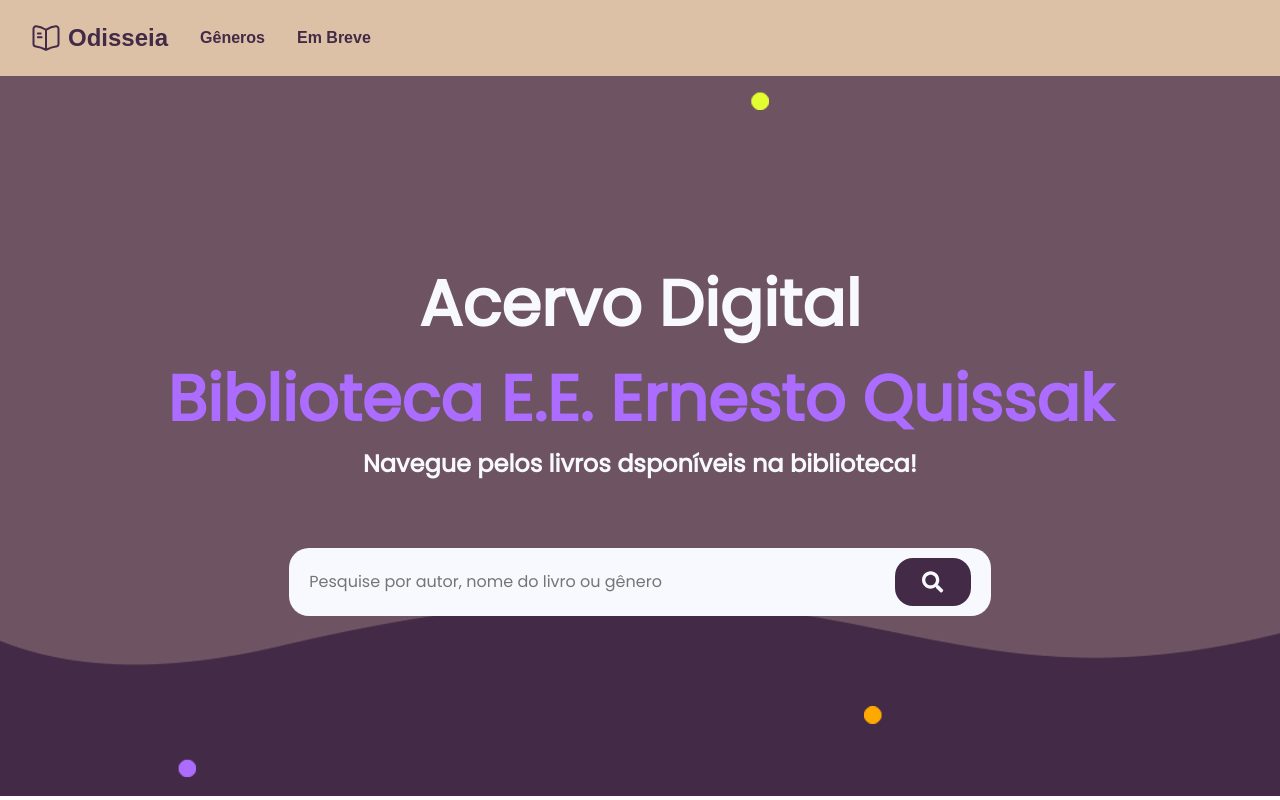
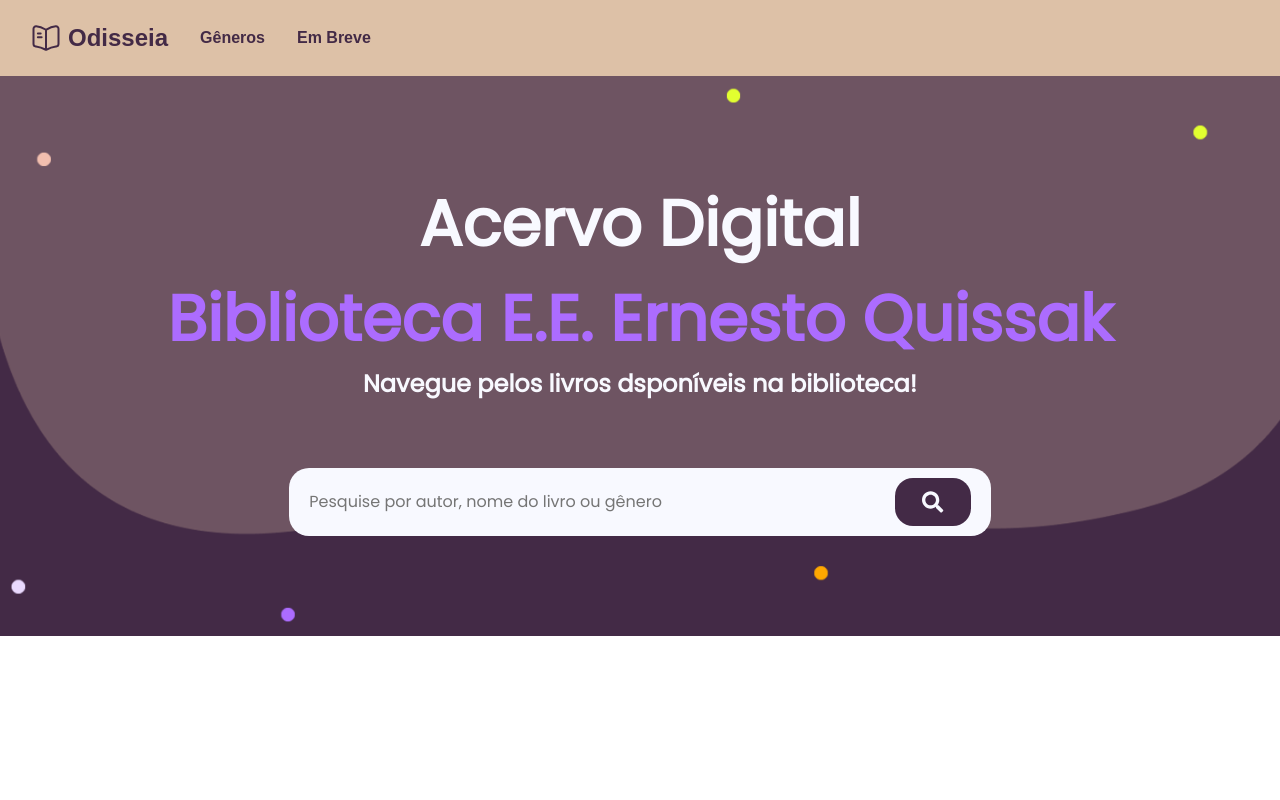
Before and after one commit to liazinea/odisseia, a React (Create React App) app in the folder frontend/: page /t in a window 1280 px wide. Built offline with nearby package versions, Linux system fonts and the light colour scheme.

Commit message:
Arruma breakpoints de desktop de mobile

```diff
--- a/frontend/src/components/HeaderHome/index.module.scss
+++ b/frontend/src/components/HeaderHome/index.module.scss
@@ -5,7 +5,7 @@
     background-repeat: no-repeat;
     background-position: center;
     background-size: cover;
-    height: 90vh;
+    height: 70vh;
     display: flex;
     justify-content: center;
     align-items: center;
@@ -66,7 +66,7 @@
     }
 }
 
-@media screen and (max-width:980px) and (min-width: 801px){
+@media screen and (max-width:992px) and (min-width: 769px){
     .principal{
         background-image: url('../../../public/imagem/header-celular.png');
 
@@ -82,7 +82,7 @@
     }
 }
 
-@media screen and (max-width:800px) {
+@media screen and (max-width:768px) {
     .principal{
         height: 45vh;
 
```
